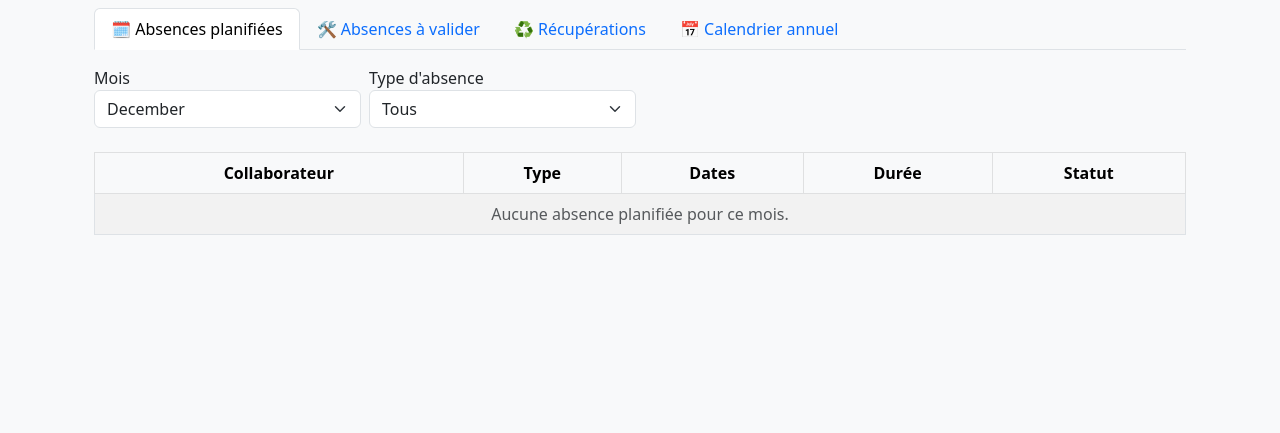
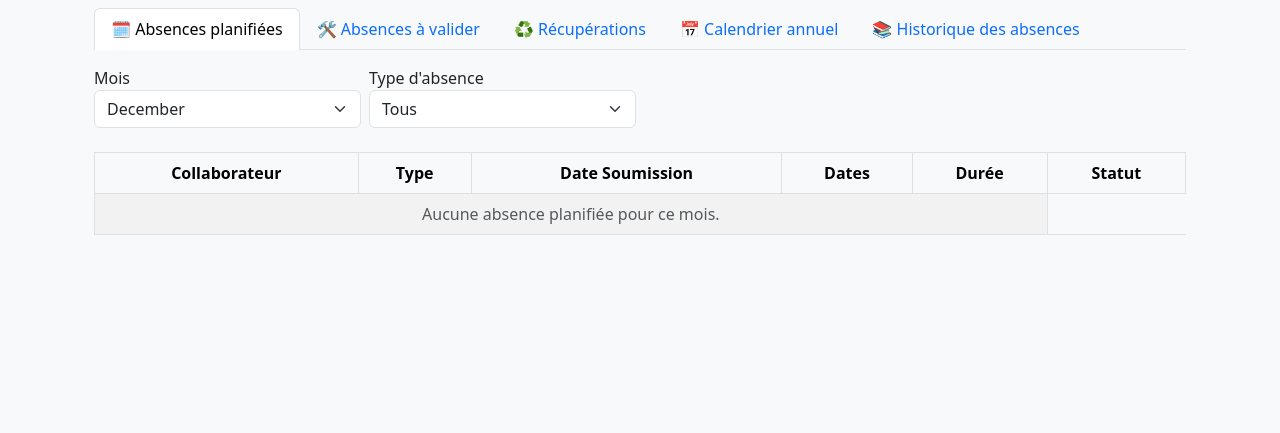
Before and after one commit to hasnayamba/plateforme-de-gestion-des-absences-, a Django app: page /dp/dashboard/ in a window 1280 px wide. Shown: the part 74-507 px from the top of the page. Run offline with Django 5.2, Linux system fonts and the light colour scheme; a user stored in the database is signed in; tables that the repository leaves empty hold one stand-in row (values such as "Sample post").

Commit message:
toutupdate

```diff
--- a/absences/templates/dashboard/dp.html
+++ b/absences/templates/dashboard/dp.html
@@ -21,6 +21,11 @@
     <li class="nav-item">
       <button class="nav-link" id="calendrier-tab" data-bs-toggle="tab" data-bs-target="#calendrier" type="button" role="tab">📅 Calendrier annuel</button>
     </li>
+    <li class="nav-item">
+  <button class="nav-link" id="historique-tab" data-bs-toggle="tab" data-bs-target="#historique" type="button" role="tab">📚 Historique des absences
+  </button>
+</li>
+
   </ul>
 
   <!-- Contenu des onglets -->
@@ -137,6 +142,10 @@
     <div class="tab-pane fade" id="calendrier" role="tabpanel">
       {% include 'dp/partials/calendrier_annuel.html' %}
     </div>
+    <div class="tab-pane fade" id="historique" role="tabpanel">
+  {% include 'dp/partials/historique_absences.html' %}
+</div>
+
 
   </div>
 </div>
--- a/absences/templates/dashboard/superieurs.html
+++ b/absences/templates/dashboard/superieurs.html
@@ -43,7 +43,7 @@
               <form method="post" style="display:inline;">
                 {% csrf_token %}
                 <input type="hidden" name="absence_id" value="{{ absence.id }}">
-                <button name="decision" value="valider" class="btn btn-success btn-sm">Valider</button>
+                <button name="decision" value="approuve_superieur" class="btn btn-success btn-sm">Valider</button>
               </form>
 
               <!-- Rejeter -->
--- a/absences/templates/dp/partials/absences_planifiees.html
+++ b/absences/templates/dp/partials/absences_planifiees.html
@@ -26,6 +26,7 @@
       <tr>
         <th>Collaborateur</th>
         <th>Type</th>
+        <th>Date Soumission</th>
         <th>Dates</th>
         <th>Durée</th>
         <th>Statut</th>
@@ -36,6 +37,7 @@
         <tr>
           <td>{{ absence.collaborateur.get_full_name }}</td>
           <td>{{ absence.type_absence.nom }}</td>
+           <td>{{ absence.date_creation }}</td>
           <td>{{ absence.date_debut|date:"d/m/Y" }} → {{ absence.date_fin|date:"d/m/Y" }}</td>
           <td>{{ absence.nombre_jours }} jrs</td>
           <td>
--- a/absences/templates/dp/partials/calendrier_annuel.html
+++ b/absences/templates/dp/partials/calendrier_annuel.html
@@ -1,19 +1,35 @@
 <div class="row">
   {% for numero, nom in mois_list %}
-  <div class="col-md-4 mb-3">
-    <div class="card">
-      <div class="card-header bg-light">
-        <strong>{{ nom }}</strong>
+  <div class="col-md-4 mb-4">
+    <div class="card border-light shadow-sm">
+      <div class="card-header bg-white text-center fw-bold">
+        {{ nom }}
       </div>
-      <div class="card-body">
+      <div class="card-body p-2">
         {% for absence in absences_validees %}
           {% if absence.date_debut.month == numero %}
-            <p><strong>{{ absence.collaborateur.get_full_name }}</strong><br>
-              {{ absence.type_absence.nom }} : {{ absence.date_debut }} → {{ absence.date_fin }}</p>
+            <span class="d-block mb-1 p-2 text-white rounded"
+                  style="background-color: {{ absence.type_absence.couleur }};">
+                   {{ absence.type_absence.nom }} - {{ absence.collaborateur.get_full_name }}
+            </span>
+              <small class="d-block">{{ absence.date_debut }} → {{ absence.date_fin }}</small>
+
           {% endif %}
-        {% empty %}
-          <p>Aucune absence</p>
         {% endfor %}
+
+        {% for recup in recuperations_validees %}
+          {% if recup.date_debut.month == numero %}
+            <span class="d-block mb-1 p-2 text-white rounded" style="background-color:#28a745;">
+              {{ recup.utilisateur.get_full_name }} - Récupération
+             </span>
+              <small class="d-block">{{ recup.date_debut }} → {{ recup.date_fin }}</small>
+
+          {% endif %}
+        {% endfor %}
+
+        {% if not absences_validees|dictsort:"date_debut"|first and not recuperations_validees|dictsort:"date_debut"|first %}
+          <p class="text-muted small">Aucune absence ou récupération</p>
+        {% endif %}
       </div>
     </div>
   </div>
--- /dev/null
+++ b/absences/templates/dp/partials/historique_absences.html
@@ -0,0 +1,84 @@
+
+
+
+<table class="table table-bordered table-striped table-sm">
+  <thead class="table-dark">
+    <tr>
+      <th>Collaborateur</th>
+      <th>Type</th>
+      <th>Nature</th>
+      <th>Date création</th>
+      <th>Date validation</th>
+      <th>Statut</th>
+      <th>Décision</th>
+      <th>Rôle</th>
+      <th>Date début</th>
+      <th>Date fin</th>
+      <th>Jours</th>
+    </tr>
+  </thead>
+
+<tbody>
+
+<!-- ================= ABSENCES ================= -->
+{% for h in historiques %}
+<tr>
+  <td>{{ h.absence.collaborateur.get_full_name }}</td>
+  <td>Absence</td>
+  <td>{{ h.absence.type_absence.nom }}</td>
+  <td>{{ h.absence.date_creation|date:"d/m/Y H:i" }}</td>
+  <td>{{ h.date_validation|date:"d/m/Y H:i" }}</td>
+
+  <td>
+    {% if h.decision == 'rejeter' %}
+      <span class="badge bg-danger">Rejetée</span>
+    {% else %}
+      <span class="badge bg-success">Validée</span>
+    {% endif %}
+  </td>
+
+  <td>{{ h.decision }}</td>
+  <td>{{ h.role_valide }}</td>
+  <td>{{ h.absence.date_debut }}</td>
+  <td>{{ h.absence.date_fin }}</td>
+  <td>{{ h.absence.nombre_jours }}</td>
+</tr>
+{% endfor %}
+
+<!-- ================= RÉCUPÉRATIONS ================= -->
+{% for r in recuperations %}
+<tr class="table-info">
+  <td>{{ r.utilisateur.get_full_name }}</td>
+  <td>Récupération</td>
+  <td>-</td>
+  <td>{{ r.date_soumission|date:"d/m/Y H:i" }}</td>
+  <td>-</td>
+
+  <td>
+    {% if r.statut == 'valide' %}
+      <span class="badge bg-success">Validée</span>
+    {% elif r.statut == 'annulee' %}
+      <span class="badge bg-danger">Annulée</span>
+    {% else %}
+      <span class="badge bg-warning text-dark">En attente</span>
+    {% endif %}
+  </td>
+
+  <td>{{ r.statut }}</td>
+  <td>-</td>
+  <td>{{ r.date_debut }}</td>
+  <td>{{ r.date_fin }}</td>
+  <td>{{ r.nombre_jours }}</td>
+</tr>
+{% endfor %}
+
+{% if historiques|length == 0 and recuperations|length == 0 %}
+<tr>
+  <td colspan="11" class="text-center">Aucune donnée disponible</td>
+</tr>
+{% endif %}
+
+</tbody>
+
+
+</table>
--- a/absences/views.py
+++ b/absences/views.py
@@ -13,6 +13,7 @@ from django.http import JsonResponse
 from django.http import FileResponse, Http404
 import os
 import json
+from django.core.paginator import Paginator
 from azure.storage.blob import BlobServiceClient
 from azure.storage.blob import generate_blob_sas, BlobSasPermissions
 from django.conf import settings
@@ -53,7 +54,7 @@ def accueil_public(request):
     utilisateurs = User.objects.filter(
         profile__actif=True
     ).filter(
-        Q(absences__statut__in=["verifie_drh", "approuve_superieur", "valide_dp"]) | Q(recuperation__isnull=False)
+        Q(absences__statut__in=["verifie_drh", "valider", "approuve_superieur", "valide_dp"]) | Q(recuperation__isnull=False)
     ).distinct().order_by("last_name")
 
     lignes = []
@@ -62,7 +63,7 @@ def accueil_public(request):
         # Absences encore valides (non terminées)
         absences = Absence.objects.filter(
             collaborateur=user,
-            statut__in=["verifie_drh", "approuve_superieur", "valide_dp"],
+            statut__in=["verifie_drh","valider","approuve_superieur", "valide_dp"],
             date_fin__gte=date.today()  # exclut les absences expirées
         ).order_by("date_debut")
 
@@ -541,7 +542,7 @@ def mes_absences(request):
     jours_feries = [j.date.strftime('%Y-%m-%d') for j in jours_feries_qs]
 
     # 7️⃣ Statuts modifiables pour les absences
-    statuts_modifiables = [s[0] for s in STATUT_ABSENCE if s[0] in ('en_attente', 'approuve_superieur', 'verifie_drh')]
+    statuts_modifiables = [s[0] for s in STATUT_ABSENCE if s[0] in ('en_attente', 'valider', 'approuve_superieur', 'verifie_drh')]
 
     return render(request, 'collaborateur/mes_absences.html', {
         'absences': demandes,
@@ -555,6 +556,7 @@ def mes_absences(request):
 @login_required
 def calendrier_absences(request):
     absences = Absence.objects.filter(statut='valide_dp')
+    recuperation = Recuperation.objects.filter(statut='valide')
     types = TypeAbsence.objects.all()
     utilisateurs = User.objects.all()
 
@@ -568,6 +570,22 @@ def calendrier_absences(request):
             "collaborateur": a.collaborateur.get_full_name(),
             "color": a.type_absence.couleur,
         })
+
+    events = []
+    for r in recuperation:
+        try:
+            date_fin = r.date_debut + timedelta(days=float(r.nombre_jours))
+        except Exception:
+            date_fin = r.date_debut
+        events.append({
+            "title": f"{r.collaborateur.get_full_name()} ({r.type_absence.nom})",
+            "start": r.date_debut.isoformat(),
+            "end": date_fin.isoformat(),  # FullCalendar exclut le dernier jour
+            "type": r.type_absence.nom,
+            "collaborateur": r.collaborateur.get_full_name(),
+            "color": r.type_absence.couleur,
+        })
+
 
     return render(request, 'collaborateur/calendar_absences.html', {
         'events_json': json.dumps(events),
@@ -848,6 +866,22 @@ def telecharger_justificatif(request, file_path):
 @login_required
 def dashboard_dp(request):
     profil = Profile.objects.get(user=request.user)
+    historiques = ValidationHistorique.objects.all().order_by('-date_validation')
+    recuperations = Recuperation.objects.all().order_by('-date_soumission')
+
+    # Fusionner les deux listes
+    donnees = list(historiques) + list(recuperations)
+
+    # Trier par date (la plus récente)
+    donnees.sort(
+        key=lambda x: x.date_validation if hasattr(x, 'date_validation') else x.date_soumission,
+        reverse=True
+    )
+
+    paginator = Paginator(donnees, 10)
+    page_number = request.GET.get('page')
+    page_obj = paginator.get_page(page_number)
+
 
     # Collaborateurs sous la responsabilité du DP (où il est supérieur hiérarchique)
     collaborateurs_sous_dp = Profile.objects.filter(superieur=request.user).values_list('user', flat=True)
@@ -878,6 +912,10 @@ def dashboard_dp(request):
         statut='valide_dp'
     ).order_by('date_debut')
 
+    recuperations_validees = Recuperation.objects.filter(
+        statut='valide'
+    )
+
     # --- Gestion des récupérations --- #
     recuperation = Recuperation.objects.filter(
         statut='verifie_drh'
@@ -885,6 +923,8 @@ def dashboard_dp(request):
 
     for recup in recuperation:
         recup.date_fin = recup.date_debut + timedelta(days=float(recup.nombre_jours) - 1)
+    for recupfin in recuperations_validees:
+        recupfin.date_fin = recupfin.date_debut + timedelta(days=float(recupfin.nombre_jours) - 1)
 
     types = TypeAbsence.objects.all()
     mois_list = [(i, month_name[i]) for i in range(1, 13)]
@@ -893,14 +933,17 @@ def dashboard_dp(request):
         'absences_planifiees': absences_planifiees,
         'absences_a_valider_dp': absences_a_valider_dp,
         'absences_validees': absences_validees,
+        'recuperations_validees': recuperations_validees,
         'recuperation': recuperation,
         'mois_list': mois_list,
         'mois_selectionne': mois_selectionne,
         'types': types,
         'type_selectionne': int(type_id) if type_id else None,
+        'historiques': historiques,
+        'recuperations': recuperations,
+        'page_obj': page_obj,
     }
     return render(request, 'dashboard/dp.html', context)
-
 
 
 # -----------------------------
```
Also changed, not shown: absences/templates/accueil.html (+8 -1 lines).
